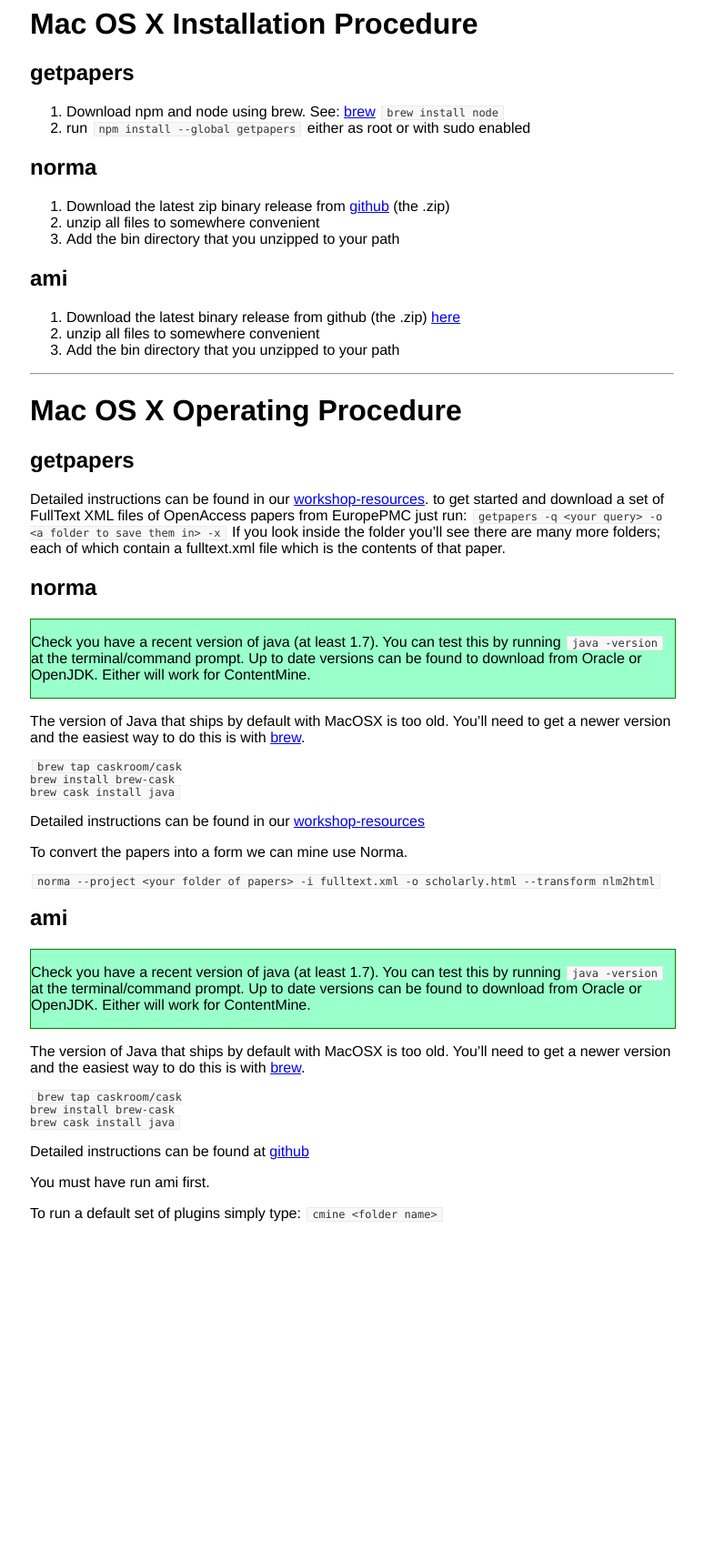
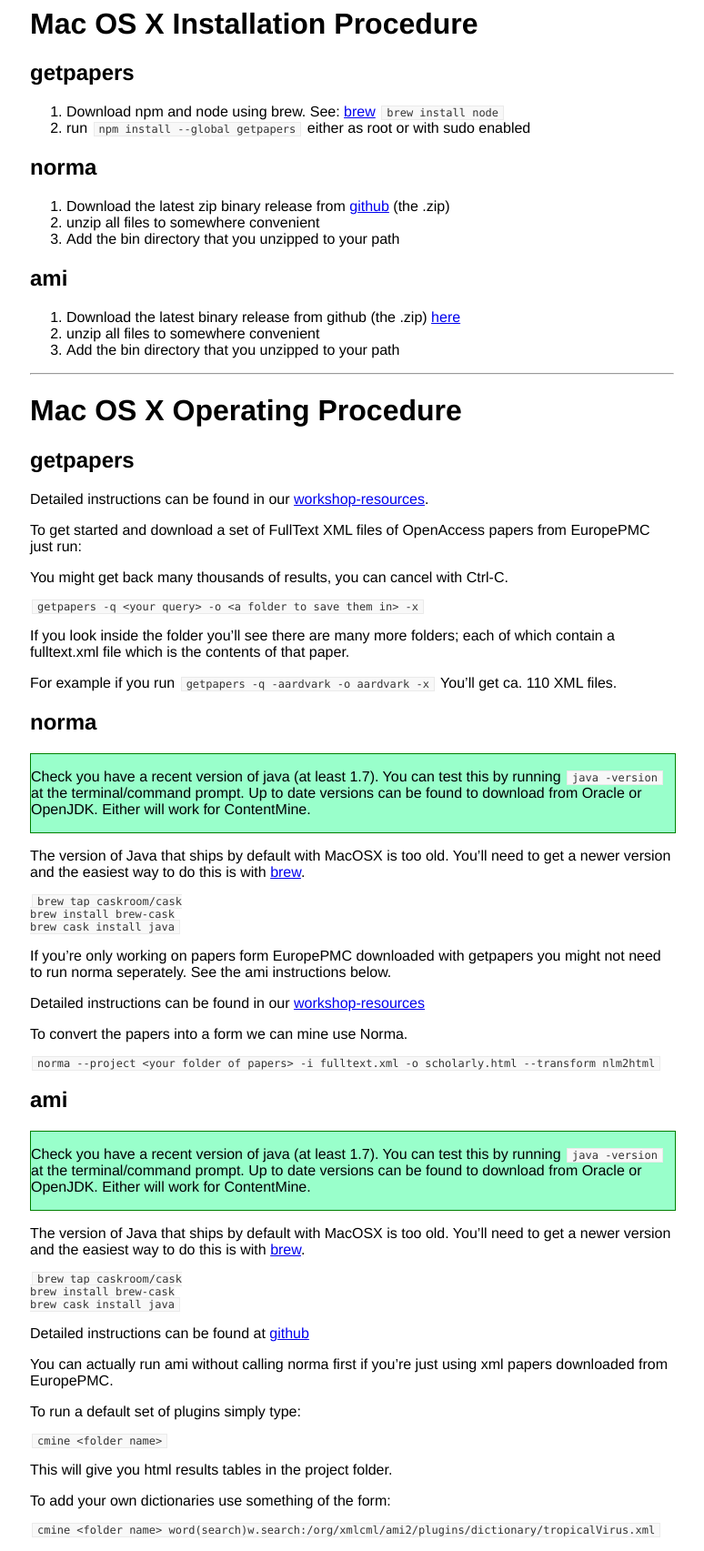
Before and after one commit to ContentMine/contentmine.github.io, a Jekyll site: the page built from osx.md, in a window 1280 px wide. Shown: the whole page at 91% size, without its empty margins (253-1027 px from the left). Built offline with Jekyll 4.4.1, drawn with Linux system fonts in a browser that asks for light colours; before the commit the page ends 1359 px from its top, so only the background shows below that.

Commit message:
Add detail to running software stack

````diff
--- a/_includes/run-ami.md
+++ b/_includes/run-ami.md
@@ -1,6 +1,13 @@
 Detailed instructions can be found at [github](https://github.com/ContentMine/workshop-resources/tree/master/software-tutorials/ami)
 
-You must have run ami first.
+You can actually run ami without calling norma first if you're just using xml papers downloaded from EuropePMC.
 
 To run a default set of plugins simply type:
+
 ```cmine <folder name>```
+
+This will give you html results tables in the project folder.
+
+To add your own dictionaries use something of the form:
+
+```cmine <folder name> word(search)w.search:/org/xmlcml/ami2/plugins/dictionary/tropicalVirus.xml```
--- a/_includes/run-getpapers.md
+++ b/_includes/run-getpapers.md
@@ -1,4 +1,12 @@
+
 Detailed instructions can be found in our [workshop-resources](https://github.com/ContentMine/workshop-resources/tree/master/software-tutorials/getpapers).
-to get started and download a set of FullText XML files of OpenAccess papers from EuropePMC just run:
+
+To get started and download a set of FullText XML files of OpenAccess papers from EuropePMC just run:
+
+You might get back many thousands of results, you can cancel with Ctrl-C.
+
 ```getpapers -q <your query> -o <a folder to save them in> -x```
+
 If you look inside the folder you'll see there are many more folders; each of which contain a fulltext.xml file which is the contents of that paper.
+
+For example if you run `getpapers -q -aardvark  -o aardvark -x` You'll get ca. 110 XML files.
--- a/_includes/run-norma.md
+++ b/_includes/run-norma.md
@@ -1,3 +1,6 @@
+
+If you're only working on papers form EuropePMC downloaded with getpapers you might not need to run norma seperately. See the ami instructions below.
+
 Detailed instructions can be found in our [workshop-resources](https://github.com/ContentMine/workshop-resources/tree/master/software-tutorials/norma)
 
 To convert the papers into a form we can mine use Norma.
````
